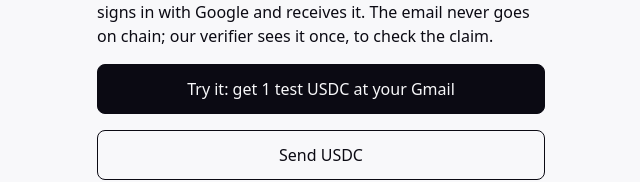
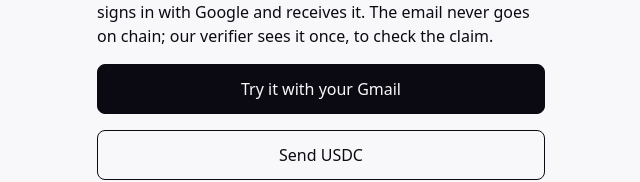
Before and after one commit to yamancan/zarf-on-near, a SvelteKit app in the folder web/: page / in a window 1280 px wide. Shown: the part 146-328 px from the top of the page, without its empty margins (319-959 px from the left). Built offline with nearby package versions, Linux system fonts and the light colour scheme.

Commit message:
web: landing button 'Try it with your Gmail' (the faucet amount changed)

```diff
--- a/web/src/routes/+page.svelte
+++ b/web/src/routes/+page.svelte
@@ -5,7 +5,7 @@
   Send USDC to an email address. The recipient opens a link, signs in with Google and receives it. The email never
   goes on chain; our verifier sees it once, to check the claim.
 </p>
-<p><a class="cta primary" href="https://zarf-near-faucet-testnet.sparkling-queen-5e77.workers.dev/try">Try it: get 1 test USDC at your Gmail</a></p>
+<p><a class="cta primary" href="https://zarf-near-faucet-testnet.sparkling-queen-5e77.workers.dev/try">Try it with your Gmail</a></p>
 <p><a class="cta" href="/create">Send USDC</a></p>
 <ol>
   <li>You enter emails and amounts.</li>
```
